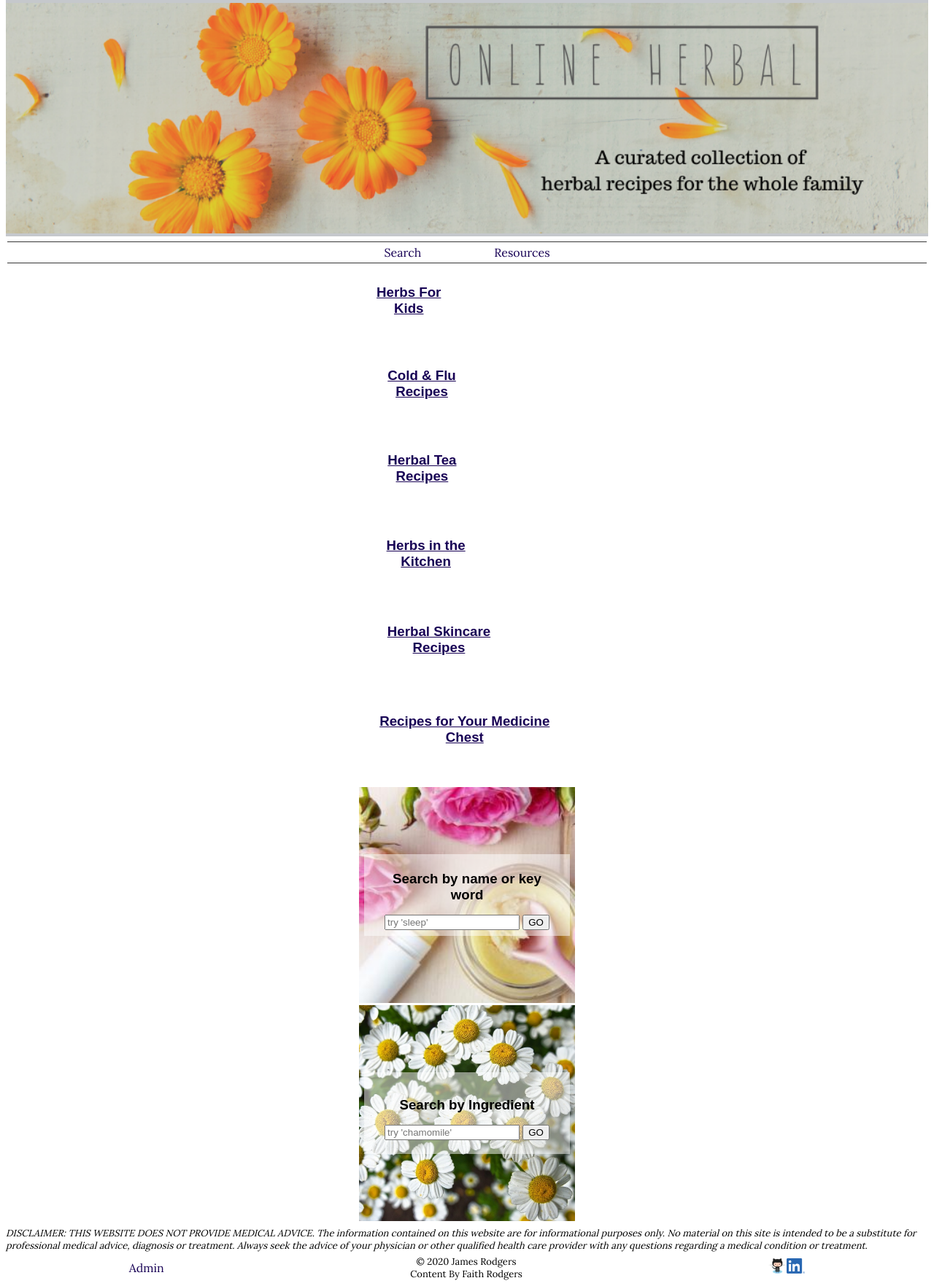
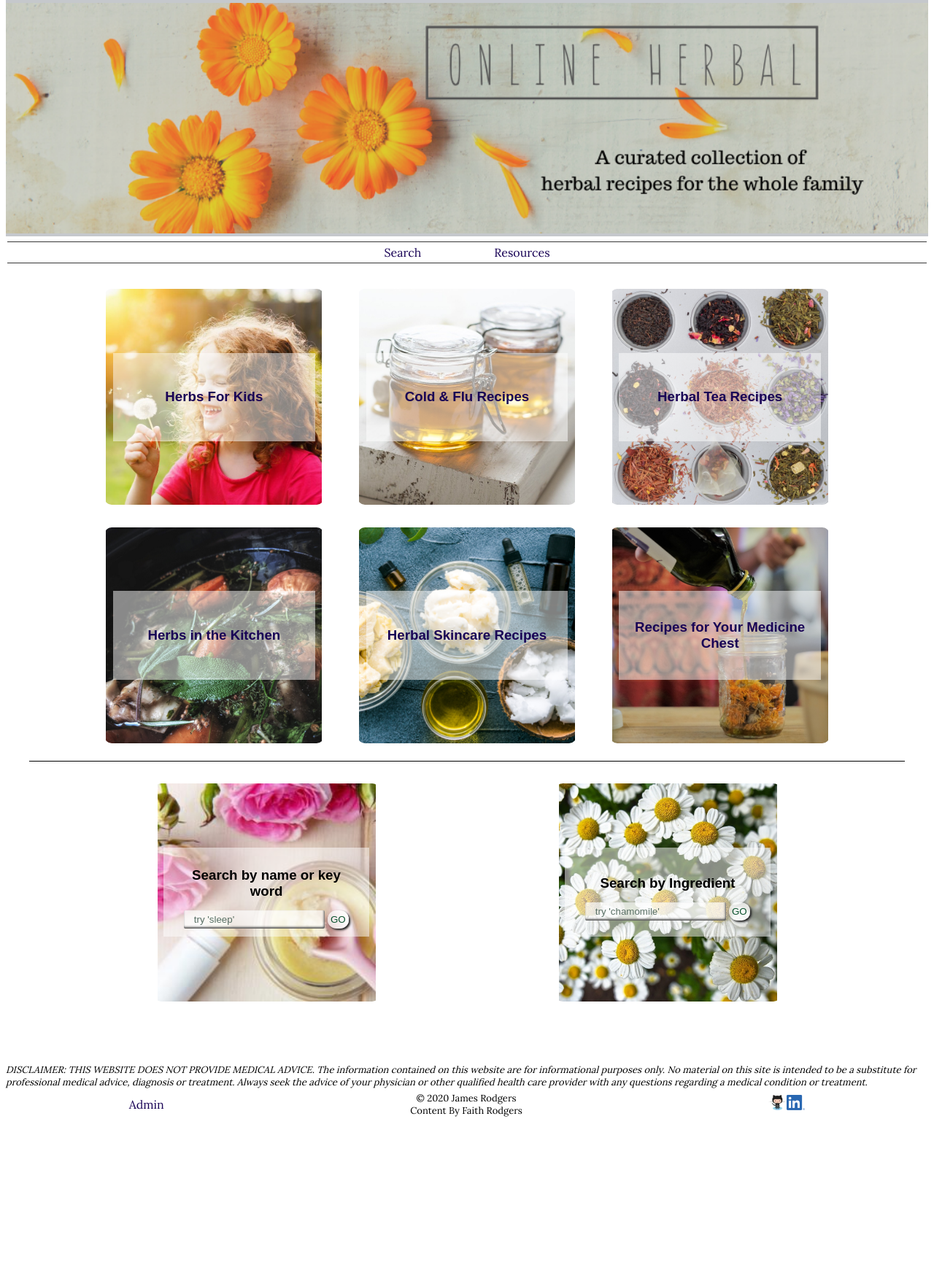
Before and after one commit to jamrod/herbal-remedy-finder, a Django app: page / in a window 1280 px wide. Shown: the part 14-1777 px from the top of the page at 73% size. After the commit the page ends 1545 px from the top, so only its background shows below. Run offline with Django 3.2, Linux system fonts and the light colour scheme; some web fonts are replaced.

Commit message:
small edits

```diff
--- a/herbal_remedy_finder/templates/finder/recipe_detail.html
+++ b/herbal_remedy_finder/templates/finder/recipe_detail.html
@@ -22,5 +22,5 @@
     </div>
 
 </div>
-
+<div class="spacer"></div>
 {% endblock content %}
--- a/herbal_remedy_finder/templates/finder/recipe_list.html
+++ b/herbal_remedy_finder/templates/finder/recipe_list.html
@@ -1,6 +1,4 @@
 {% extends 'finder/base.html' %} {% block content %}
-<h3 class="headline">Recipes</h3>
-<p>Click on a recipe for details</p>
 
 <div class="results-container flex-container-row">
     {% for recipe in recipes %}
--- a/static/css/style.css
+++ b/static/css/style.css
@@ -30,6 +30,10 @@ body {
 .space {
   justify-content: space-around;
   width: 100%;
+}
+
+.clear {
+  clear: both;
 }
 
 header {
@@ -83,14 +87,11 @@ nav a {
 
 a {
   color: rgb(24, 2, 85);
+  text-decoration: none;
 }
 
 a:hover {
   color: rgb(11, 82, 46);
-}
-
-.no-line {
-  text-decoration: none;
 }
 
 ul {
@@ -171,11 +172,11 @@ ul {
   width: 100%;
 }
 
-#top-grid {
+#two-grid {
   width: 1000px;
   display: grid;
-  grid-template-columns: 2;
-  grid-template-rows: 1;
+  grid-template-columns: 1fr 1fr;
+  grid-template-rows: 1fr;
   gap: 10%;
   margin: 2%;
 }
@@ -203,16 +204,149 @@ ul {
   background-repeat: no-repeat;
   background-position: center;
   justify-self: center;
+  border-radius: 10px;
 }
 
 .inner-container {
   width: 90%;
-  height: 100px;
+  height: 110px;
   background-color: rgba(255, 255, 255, 0.5);
   display: flex;
   justify-content: center;
   padding: 2%;
   margin: 2%;
+}
+
+form button {
+  border-radius: 45%;
+  color: rgb(11, 82, 46);
+  background-color: rgba(255, 255, 255, 0.7);
+  padding: 5px 4px;
+  border: none;
+  box-shadow: 2px 2px 3px rgb(25, 25, 25);
+}
+
+form input {
+  border-radius: 2px;
+  border: none;
+  box-shadow: inset -1px -2px 3px rgb(80, 80, 80);
+  padding: 5px 2px;
+  background-color: rgba(255, 255, 255, 0.7);
+  padding-left: 5%;
+}
+
+::placeholder {
+  color: rgb(88, 111, 100);
+}
+
+.line {
+  width: 95%;
+  border-top: 1px solid black;
+  margin: 20px 0 0;
+}
+
+.full-grid {
+  display: grid;
+  gap: 4%;
+  margin: 2%;
+  width: 1000px;
+  max-width: 100%;
+  height: 100%;
+  grid-template-columns: 1fr 1fr 1fr;
+  grid-template-rows: 1fr 1fr;
+}
+
+.category-buttons {
+  width: 300px;
+  height: 290px;
+  padding: 1%;
+  margin: 1%;
+  justify-content: center;
+  align-items: center;
+  background-size: contain;
+  background-repeat: no-repeat;
+  background-position: center;
+  border-radius: 10px;
+}
+
+.categories {
+  justify-content: center;
+}
+
+.inner-container h3 {
+  align-self: center;
+  max-width: 250px;
+}
+
+#kids {
+  background-image: url(/static/img/KidsRecipes.jpg);
+}
+
+#cold-flu {
+  background-image: url(/static/img/Cold&FluRecipes.jpg);
+}
+
+#tea {
+  background-image: url(/static/img/TeaRecipes.jpg);
+}
+
+#kitchen {
+  background-image: url(/static/img/KitchenRecipes.jpg);
+}
+
+#skincare {
+  background-image: url(/static/img/SkincareRecipes.jpg);
+}
+
+#medicine-chest {
+  background-image: url(/static/img/MedicineChest.jpg);
+}
+
+.results-container {
+  width: 1000px;
+  max-width: 100%;
+  align-items: flex-start;
+  justify-content: space-around;
+}
+
+.search-results {
+  width: 300px;
+  height: 290px;
+  padding: 1%;
+  margin: 2% 1%;
+  justify-content: center;
+  align-items: center;
+}
+
+.results-pic {
+  width: 300px;
+  height: 290px;
+  position: absolute;
+  z-index: 0;
+  border-radius: 10%;
+}
+
+.inner-results {
+  text-align: center;
+  align-items: baseline;
+  width: 270px;
+  height: 110px;
+  background-color: rgba(255, 255, 255, 0.5);
+  position: absolute;
+  z-index: 1;
+}
+
+.inner-results h3 {
+  align-self: center;
+  max-width: 250px;
+  z-index: 1;
+  padding: 15% 0;
+}
+
+.spacer {
+  height: 50px;
+  width: 100%;
+  padding: 0px;
 }
 
 @media only screen and (max-width: 1050px) {
@@ -228,9 +362,21 @@ ul {
     width: auto;
     gap: 5px;
   }
+
   .form-container {
     height: 225px;
     width: 250px;
+  }
+
+  .category-buttons {
+    height: 225px;
+    width: 250px;
+  }
+
+  .full-grid {
+    width: 100%;
+    gap: 5px;
+    grid-template-columns: repeat(auto-fit, minmax(250px, 1fr));
   }
 }
 
@@ -245,19 +391,14 @@ ul {
     margin: 0 auto;
     padding: 0 20px;
   }
-
+  /*
   .centered {
     width: 100%;
-  }
+  } */
 
   #top-grid {
     display: flex;
     flex-direction: column;
-  }
-
-  .form-container {
-    height: 200px;
-    width: 250px;
   }
 
   .inner-container h3 {
```
Also changed, not shown: static/img/Cold&FluRecipes.jpg (added), static/img/KidsRecipes.jpg (added), static/img/KitchenRecipes.jpg (added), static/img/MedicineChest.jpg (added), static/img/SkincareRecipes.jpg (added), static/img/TeaRecipes.jpg (added).
